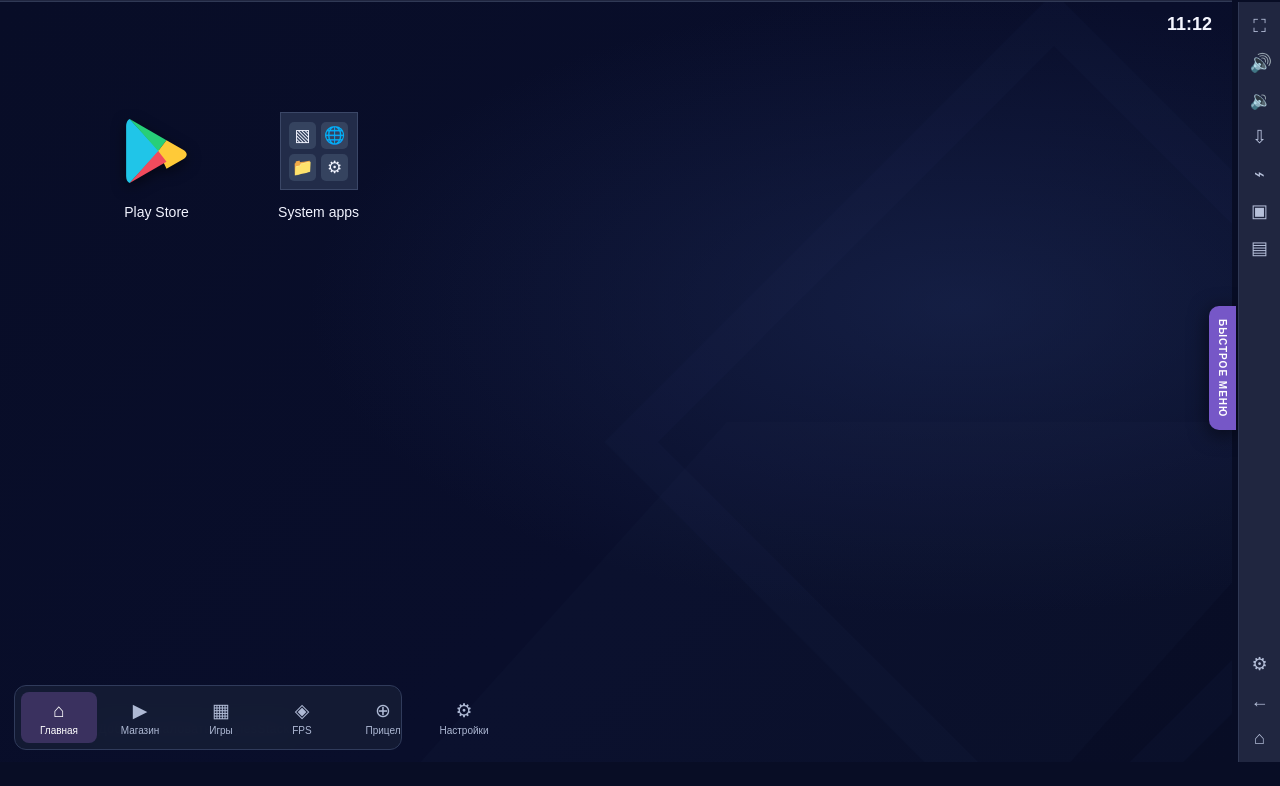
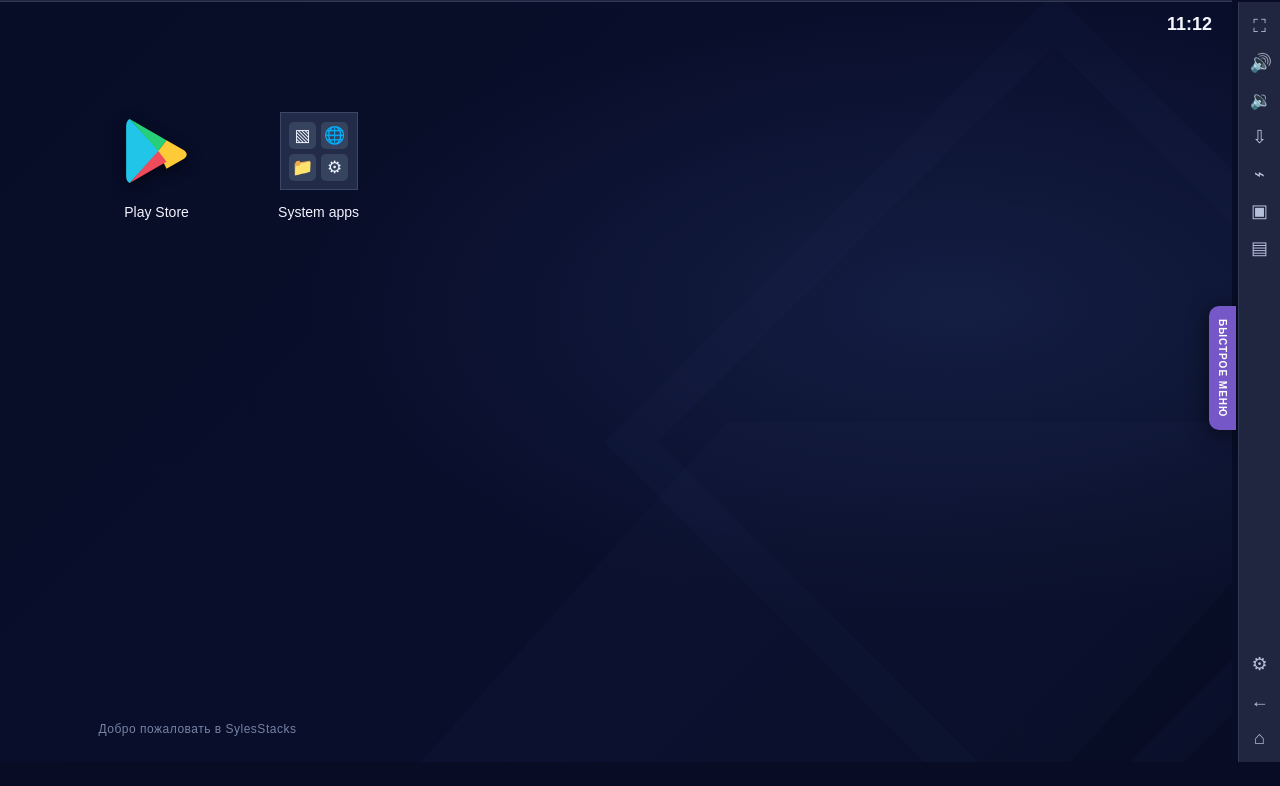
Before and after one commit to mfkr0001-cloud/SylesStacks-v2, a plain HTML site: page index.html in a window 1280 px wide. Shown: the part 38-824 px from the top of the page. Drawn offline with Linux system fonts and the light colour scheme.

Commit message:
Update index.html

```diff
--- a/index.html
+++ b/index.html
@@ -61,7 +61,6 @@
     <span class="store-logo">▶</span>
     <div><h1>Google Play</h1><small>Магазин приложений</small></div>
    </div>
-
    <div class="store-search">
     <span>⌕</span>
     <input id="storeSearch" type="search" placeholder="Поиск приложений и игр..." autocomplete="off">
@@ -177,14 +176,6 @@
  <div class="section card"><h2 style="font-size:16px;margin:0 0 10px">Статус возможностей</h2><div class="setting"><div><b>localStorage</b><small>Сохранение настроек</small></div><span class="tag" id="storageStatus">Проверка</span></div><div class="setting"><div><b>Web Share API</b><small>Системное меню отправки файла, если поддерживается</small></div><span class="tag" id="shareStatus">Проверка</span></div><div class="setting"><div><b>Android запуск игр</b><small>Требуется нативный мост</small></div><span class="tag">Не подключено</span></div><div class="setting"><div><b>Системный FPS и температура</b><small>Требуются Android API / производительский интерфейс</small></div><span class="tag">Нет доступа</span></div><div class="setting"><div><b>Оверлей прицела</b><small>Требуется Android overlay service</small></div><span class="tag">Не подключено</span></div></div>
 </section>
 
-<nav class="bottom">
- <button class="active" data-go="home"><span>⌂</span>Главная</button>
- <button data-go="store"><span>▶</span>Магазин</button>
- <button data-go="library"><span>▦</span>Игры</button>
- <button data-go="performance"><span>◈</span>FPS</button>
- <button data-go="crosshair"><span>⊕</span>Прицел</button>
- <button data-go="settings"><span>⚙</span>Настройки</button>
-</nav>
 </div>
 
 <button class="edge" id="edgeButton" onclick="drawer()">БЫСТРОЕ МЕНЮ</button>
```
